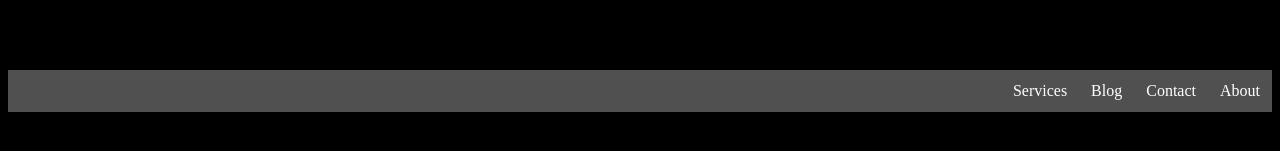
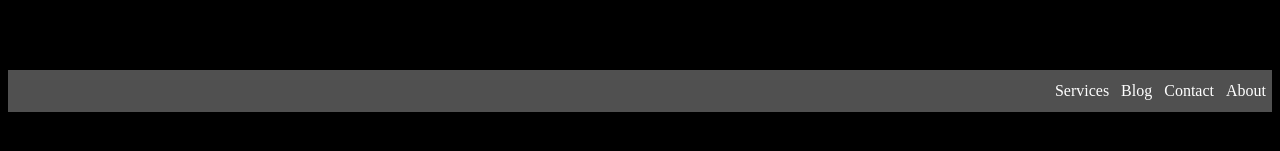
Before and after one commit to Dtlvoigt/PerformanceOregon, a plain HTML site: page index.html in a window 1280 px wide. Shown: the part 423-574 px from the top of the page. Drawn offline with Linux system fonts and the light colour scheme.

Commit message:
Lowered navigation button padding

```diff
--- a/css/styles.css
+++ b/css/styles.css
@@ -25,7 +25,7 @@ body {
     display: block;
     color: white;
     text-align: center;
-    padding: 12px 12px;
+    padding: 12px 6px;
     text-decoration: none;
     float: right;
     /*background-color: #5a5a5a;*/
```
